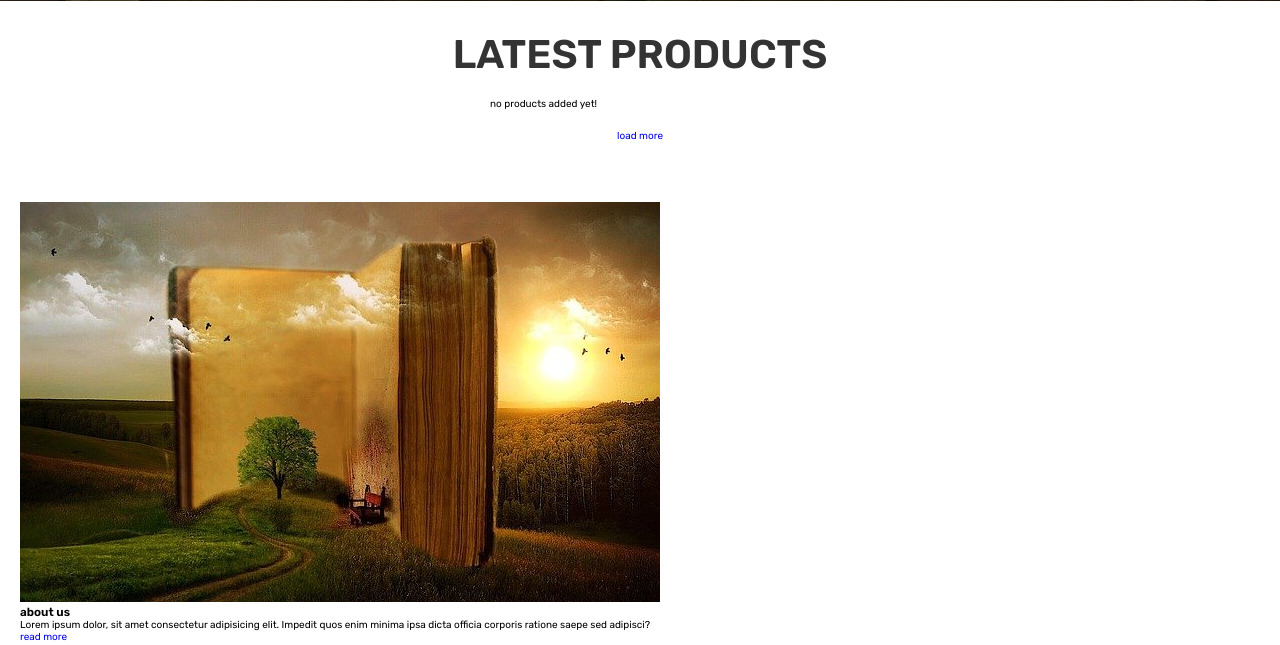
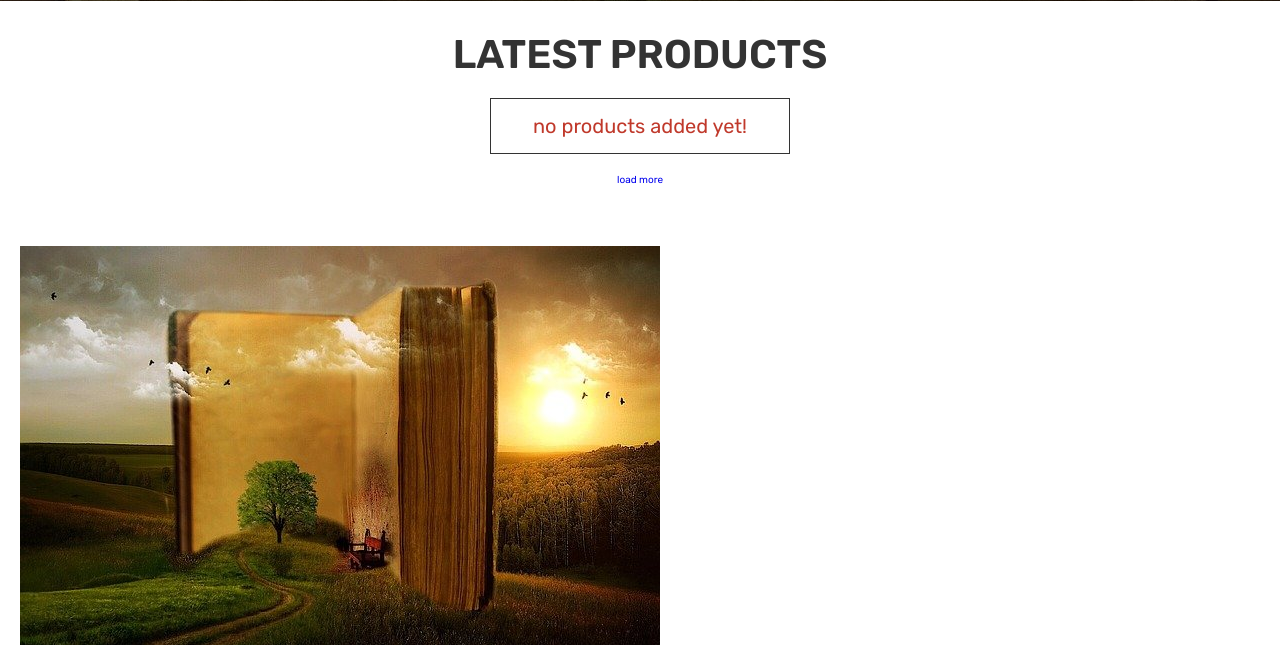
Before and after one commit to Lanarus/book-story, a PHP site: page /home.php in a window 1280 px wide. Shown: the part 559-1204 px from the top of the page. Run offline with PHP 8.4, Linux system fonts and the light colour scheme; the visitor is signed in with stand-in values (Sample User, id 1); data that the repository does not hold is empty.

Commit message:
empty style

```diff
--- a/css/style.css
+++ b/css/style.css
@@ -49,6 +49,14 @@ section{
    padding:3rem 2rem;
 }
 
+.empty{
+   padding:1.5rem;
+   text-align: center;
+   border:var(--border);
+   background-color: var(--white);
+   color:var(--red);
+   font-size: 2rem;
+}
 .title{
    text-align: center;
    margin-bottom: 2rem;
```
